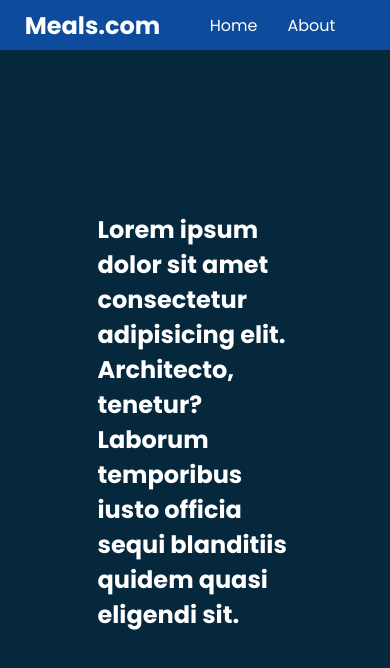
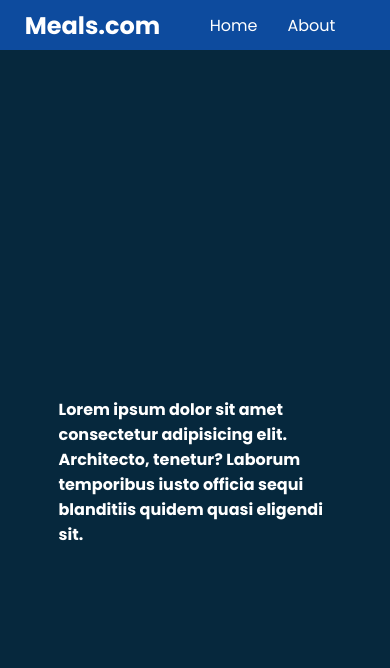
Before and after one commit to Erikasv21/Meal-app, a React (Create React App) app: page /about in a window 390 px wide. Shown: the top 668 px of the page. Built offline with nearby package versions, Linux system fonts and the light colour scheme; no server answers.

Commit message:
Add files via upload

```diff
--- a/src/styles/about.css
+++ b/src/styles/about.css
@@ -7,9 +7,15 @@
 }
 
 .about-content {
-  width: 50%;
+  width: 70%;
 }
 
 .about-content h2 {
   color: #fff;
 }
+
+@media only screen and (max-width: 768px) {
+  .about-content h2 {
+    font-size: 16px;
+  }
+}
--- a/src/styles/cardgrid.css
+++ b/src/styles/cardgrid.css
@@ -5,3 +5,12 @@
   margin: 20px;
   padding: 40px;
 }
+
+@media only screen and (max-width: 768px) {
+  .grid-container {
+    display: grid;
+    justify-content: center;
+    align-items: center;
+    grid-template-columns: 1fr;
+  }
+}
--- a/src/styles/navbar.css
+++ b/src/styles/navbar.css
@@ -32,3 +32,9 @@ a {
   text-decoration: none;
   color: #fff;
 }
+
+@media only screen and (max-width: 768px) {
+  .navbar-container {
+    position: relative;
+  }
+}
--- a/src/styles/search.css
+++ b/src/styles/search.css
@@ -12,3 +12,13 @@
 #filter {
   margin-left: 40px;
 }
+
+@media only screen and (max-width: 768px) {
+  .search-container {
+    flex-direction: column;
+  }
+
+  #filter {
+    margin-top: 30px;
+  }
+}
```
